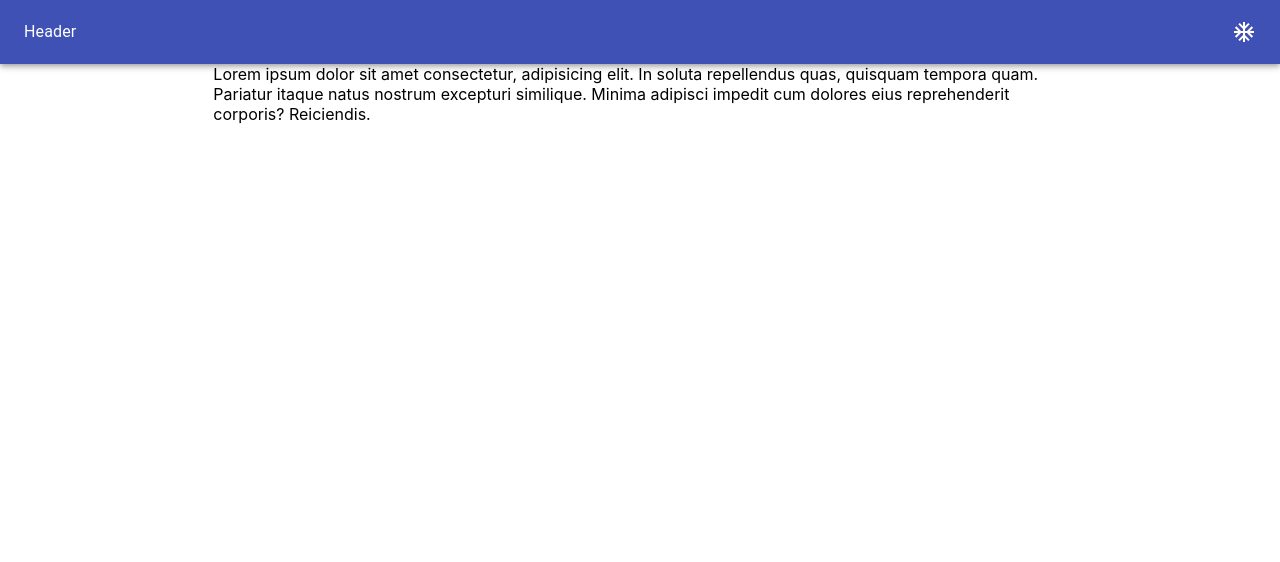
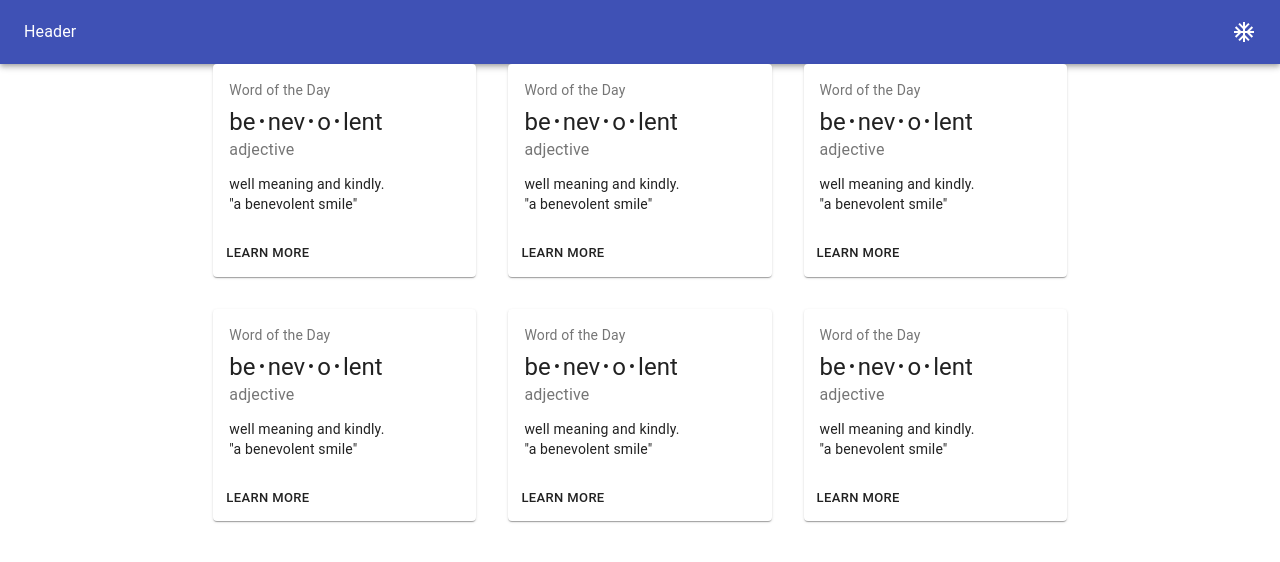
Before and after one commit to hoehoetester/practical-react, a React (Create React App) app: page / in a window 1280 px wide. Shown: the top 562 px of the page. Built offline with nearby package versions, Linux system fonts and the light colour scheme.

Commit message:
added content and card. layout for those

```diff
--- a/src/App.js
+++ b/src/App.js
@@ -2,6 +2,7 @@
 import "./App.css";
 import { Grid } from "@material-ui/core";
 import Header from "./Header.jsx";
+import Content from "./Content";
 
 function App() {
     return (
@@ -11,15 +12,11 @@
                     <Header />
                 </Grid>
                 <Grid item container>
-                    <Grid item xs={1} sm={2} />
-                    <Grid item xs={10} sm={8}>
-                        Lorem ipsum dolor sit amet consectetur, adipisicing
-                        elit. In soluta repellendus quas, quisquam tempora quam.
-                        Pariatur itaque natus nostrum excepturi similique.
-                        Minima adipisci impedit cum dolores eius reprehenderit
-                        corporis? Reiciendis.
+                    <Grid item xs={false} sm={2} />
+                    <Grid item xs={12} sm={8}>
+                        <Content />
                     </Grid>
-                    <Grid item xs={1} sm={2} />
+                    <Grid item xs={false} sm={2} />
                 </Grid>
             </Grid>
         </div>
--- /dev/null
+++ b/src/CoffeeCard.jsx
@@ -0,0 +1,54 @@
+import React from "react";
+import { makeStyles } from "@material-ui/core/styles";
+import Card from "@material-ui/core/Card";
+import CardActions from "@material-ui/core/CardActions";
+import CardContent from "@material-ui/core/CardContent";
+import Button from "@material-ui/core/Button";
+import Typography from "@material-ui/core/Typography";
+
+const useStyles = makeStyles({
+    bullet: {
+        display: "inline-block",
+        margin: "0 2px",
+        transform: "scale(0.8)",
+    },
+    title: {
+        fontSize: 14,
+    },
+    pos: {
+        marginBottom: 12,
+    },
+});
+const CoffeeCard = () => {
+    const classes = useStyles();
+    const bull = <span className={classes.bullet}>•</span>;
+    return (
+        <Card>
+            <CardContent>
+                <Typography
+                    className={classes.title}
+                    color="textSecondary"
+                    gutterBottom
+                >
+                    Word of the Day
+                </Typography>
+                <Typography variant="h5" component="h2">
+                    be{bull}nev{bull}o{bull}lent
+                </Typography>
+                <Typography className={classes.pos} color="textSecondary">
+                    adjective
+                </Typography>
+                <Typography variant="body2" component="p">
+                    well meaning and kindly.
+                    <br />
+                    {'"a benevolent smile"'}
+                </Typography>
+            </CardContent>
+            <CardActions>
+                <Button size="small">Learn More</Button>
+            </CardActions>
+        </Card>
+    );
+};
+
+export default CoffeeCard;
--- /dev/null
+++ b/src/Content.jsx
@@ -0,0 +1,32 @@
+import React from "react";
+import CoffeeCard from "./CoffeeCard";
+import { Grid } from "@material-ui/core";
+
+const Content = () => {
+    return (
+        <div>
+            <Grid container spacing={4}>
+                <Grid item xs={12} sm={4}>
+                    <CoffeeCard />
+                </Grid>
+                <Grid item item xs={12} sm={4}>
+                    <CoffeeCard />
+                </Grid>
+                <Grid item item xs={12} sm={4}>
+                    <CoffeeCard />
+                </Grid>
+                <Grid item item xs={12} sm={4}>
+                    <CoffeeCard />
+                </Grid>
+                <Grid item item xs={12} sm={4}>
+                    <CoffeeCard />
+                </Grid>
+                <Grid item item xs={12} sm={4}>
+                    <CoffeeCard />
+                </Grid>
+            </Grid>
+        </div>
+    );
+};
+
+export default Content;
```
